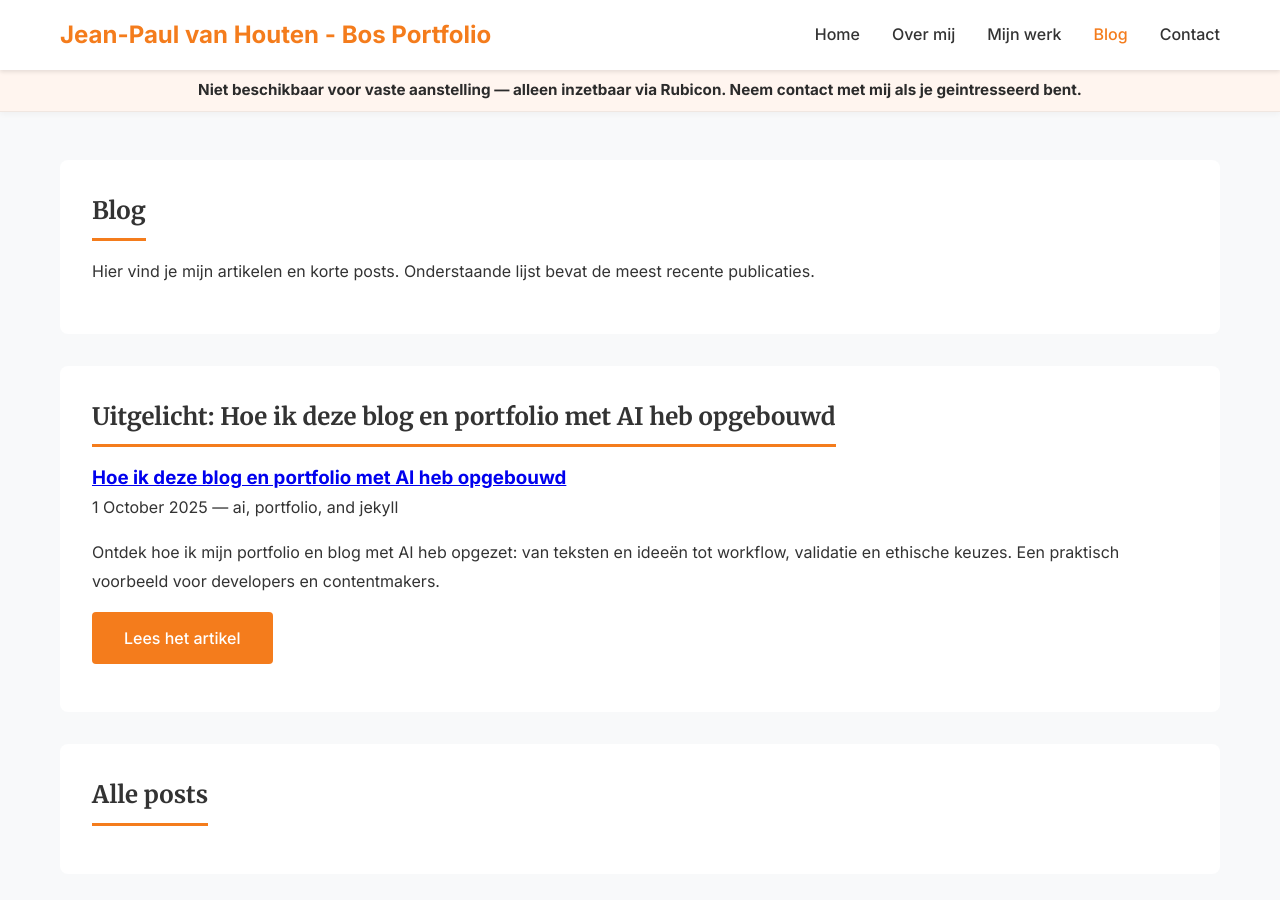
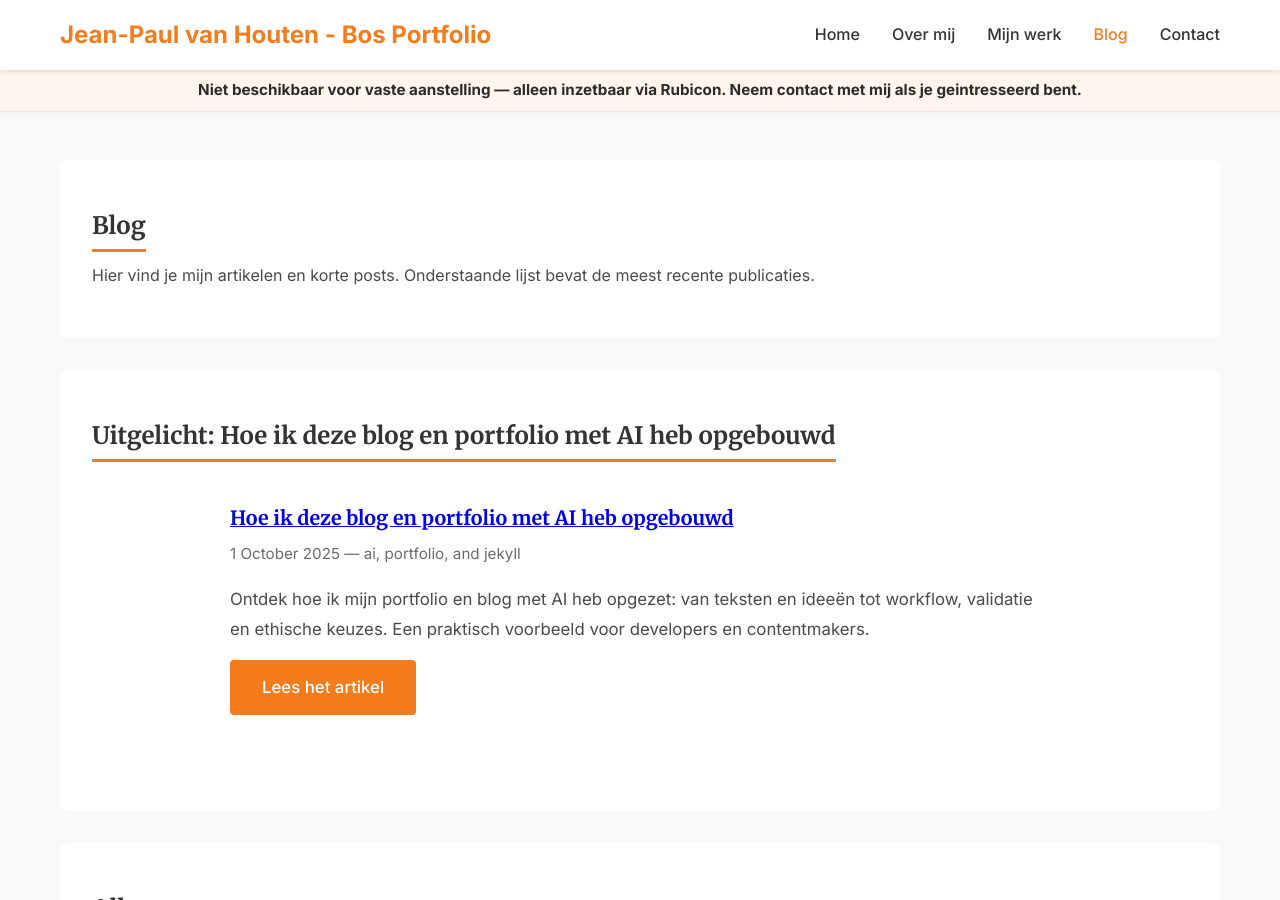
Before and after one commit to vanhoutenbos/personal-website, a Jekyll site: the page built from blog.html, in a window 1280 px wide and 900 px high. Built offline with Jekyll 4.4.1, drawn with Linux system fonts in a browser that asks for light colours.

Commit message:
blog style

```diff
--- a/assets/css/style.css
+++ b/assets/css/style.css
@@ -309,3 +309,103 @@ body {
     padding: 1.5rem;
   }
 }
+
+/* ----- Blog / Post styling ----- */
+.main-content article,
+.main-content .post-content,
+.main-content .post {
+  max-width: 820px;
+  margin: 0 auto 2rem;
+  padding: 1rem 0;
+  font-size: 1.05rem;
+  line-height: 1.8;
+  color: var(--text-color);
+}
+
+.main-content .post-meta {
+  color: #6b6b6b;
+  font-size: 0.95rem;
+  margin-bottom: 1rem;
+}
+
+.main-content h1,
+.main-content h2,
+.main-content h3,
+.main-content h4 {
+  font-family: 'Merriweather', serif;
+  color: var(--text-color);
+  margin: 1.25rem 0 0.6rem;
+  line-height: 1.2;
+}
+
+.main-content p {
+  margin-bottom: 1rem;
+  color: #4a4a4a;
+}
+
+.main-content ul,
+.main-content ol {
+  margin: 0.75rem 0 1rem 1.25rem;
+}
+
+.main-content blockquote {
+  margin: 1rem 0;
+  padding: 0.75rem 1rem;
+  background: #fbfbfb;
+  border-left: 4px solid var(--primary-color);
+  color: #444;
+}
+
+.main-content pre {
+  background: #0f1720;
+  color: #e6eef8;
+  padding: 1rem;
+  border-radius: 8px;
+  overflow: auto;
+  font-size: 0.9rem;
+}
+
+.main-content code {
+  background: #f5f7f9;
+  padding: 0.15rem 0.35rem;
+  border-radius: 4px;
+  font-family: ui-monospace, SFMono-Regular, Menlo, Monaco, "Roboto Mono", "Courier New", monospace;
+  font-size: 0.95rem;
+}
+
+.main-content img {
+  max-width: 100%;
+  height: auto;
+  display: block;
+  margin: 1rem auto;
+  border-radius: 6px;
+}
+
+.main-content table {
+  width: 100%;
+  border-collapse: collapse;
+  margin: 1rem 0;
+}
+
+.main-content table th,
+.main-content table td {
+  border: 1px solid var(--border-color);
+  padding: 0.5rem 0.75rem;
+}
+
+.main-content .toc {
+  margin: 1rem 0 1.5rem;
+  padding: 0.75rem 1rem;
+  background: #fcfcfd;
+  border: 1px solid var(--border-color);
+  border-radius: 6px;
+}
+
+@media (max-width: 768px) {
+  .main-content article,
+  .main-content .post-content,
+  .main-content .post {
+    padding: 0.5rem 0;
+    font-size: 1rem;
+  }
+}
```
